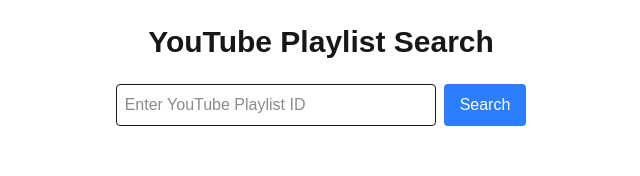
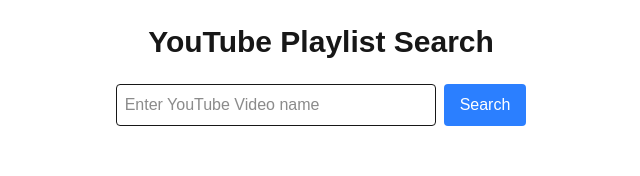
Before and after one commit to quevo136/my-yt-playlist, a Next.js app: page / in a window 1280 px wide. Shown: the top 176 px of the page, without its empty margins (319-959 px from the left). Built offline with nearby package versions, Linux system fonts and the light colour scheme.

Commit message:
change the placeholder

```diff
--- a/app/page.tsx
+++ b/app/page.tsx
@@ -196,7 +196,7 @@
         <input
           type="text"
           className="border rounded p-2 w-80"
-          placeholder="Enter YouTube Playlist ID"
+          placeholder="Enter YouTube Video name"
           value={playlistId}
           onChange={(e) => setPlaylistId(e.target.value)}
         />
@@ -219,4 +219,3 @@
     </div>
   );
 }
-// ...existing code...
```
